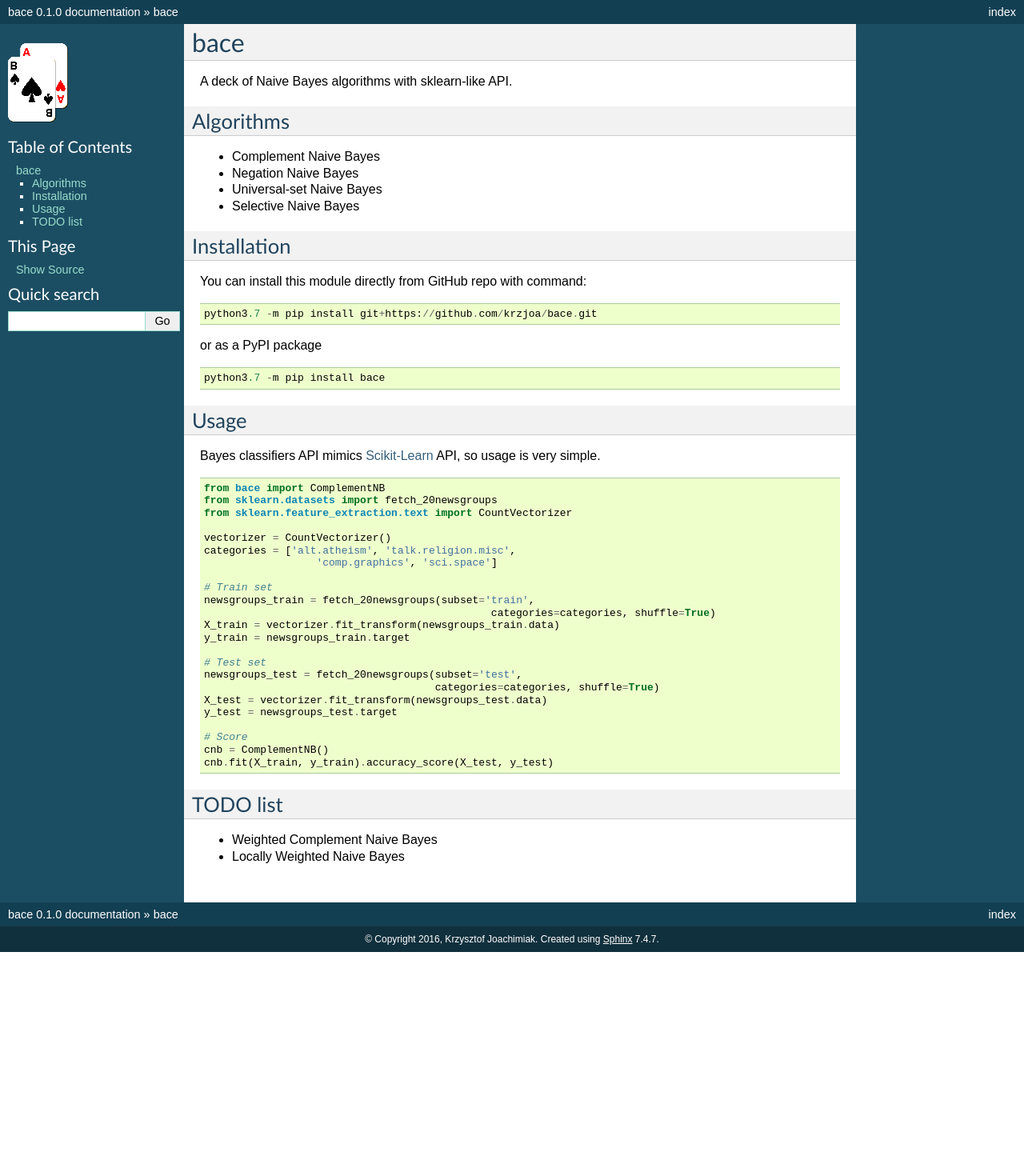
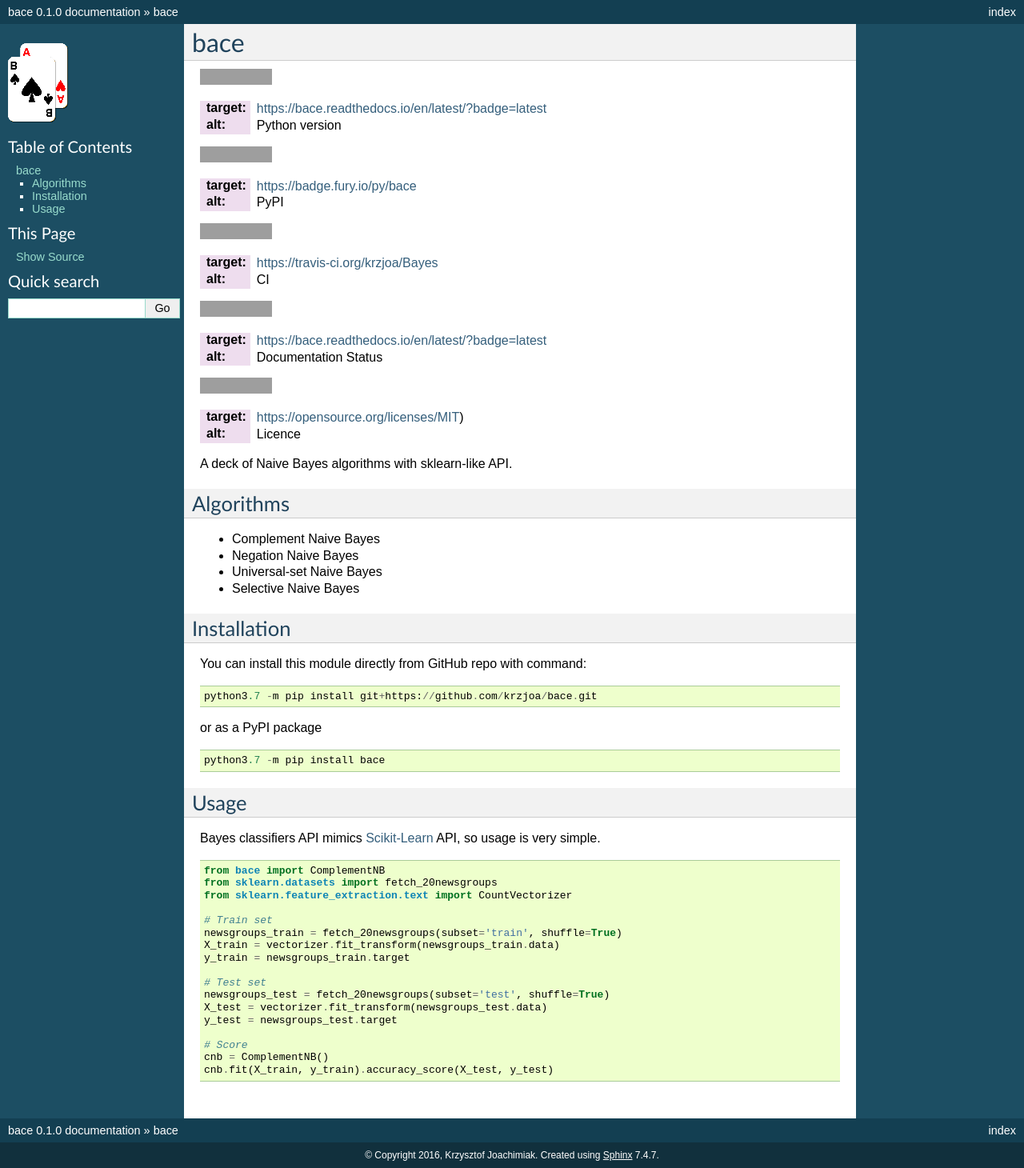
Before and after one commit to krzjoa/bace, a Sphinx documentation site: the page built from docs/source/README.rst, in a window 1280 px wide. Shown: the whole page at 80% size. Built offline with Sphinx 7.4.7, drawn with Linux system fonts in a browser that asks for light colours; before the commit the page ends 1190 px from its top, so only the background shows below that; grey boxes are pictures that could not be loaded.

Commit message:
NNB corrected

```diff
--- a/docs/source/README.rst
+++ b/docs/source/README.rst
@@ -1,16 +1,29 @@
 bace
 ====
+.. image:: https://img.shields.io/badge/python-3.7-blue.svg
+:target: https://bace.readthedocs.io/en/latest/?badge=latest
+:alt: Python version
+.. image:: https://readthedocs.org/projects/bace/badge/?version=latest
+:target: https://badge.fury.io/py/bace
+:alt: PyPI
+.. image:: https://travis-ci.org/rasbt/mlxtend.svg?branch=master
+:target: https://travis-ci.org/krzjoa/Bayes
+:alt: CI
+.. image:: https://readthedocs.org/projects/bace/badge/?version=latest
+:target: https://bace.readthedocs.io/en/latest/?badge=latest
+:alt: Documentation Status
+.. image:: https://img.shields.io/badge/License-MIT-yellow.svg
+:target: https://opensource.org/licenses/MIT)
+:alt: Licence
+
 A deck of Naive Bayes algorithms with sklearn-like API.
 
 Algorithms
 ----------
-
-
 * Complement Naive Bayes
 * Negation Naive Bayes
 * Universal-set Naive Bayes
 * Selective Naive Bayes
-
 Installation
 ------------
 
@@ -37,29 +50,16 @@ Bayes classifiers API mimics `Scikit-Learn <http://scikit-learn.org/stable/modul
    from sklearn.datasets import fetch_20newsgroups
    from sklearn.feature_extraction.text import CountVectorizer
 
-   vectorizer = CountVectorizer()
-   categories = ['alt.atheism', 'talk.religion.misc',
-                     'comp.graphics', 'sci.space']
-
    # Train set
-   newsgroups_train = fetch_20newsgroups(subset='train',
-                                                 categories=categories, shuffle=True)
+   newsgroups_train = fetch_20newsgroups(subset='train', shuffle=True)
    X_train = vectorizer.fit_transform(newsgroups_train.data)
    y_train = newsgroups_train.target
 
    # Test set
-   newsgroups_test = fetch_20newsgroups(subset='test',
-                                        categories=categories, shuffle=True)
+   newsgroups_test = fetch_20newsgroups(subset='test', shuffle=True)
    X_test = vectorizer.fit_transform(newsgroups_test.data)
    y_test = newsgroups_test.target
 
    # Score
    cnb = ComplementNB()
    cnb.fit(X_train, y_train).accuracy_score(X_test, y_test)
-
-TODO list
----------
-
-
-* Weighted Complement Naive Bayes
-* Locally Weighted Naive Bayes
```
Also changed, not shown: README.md (+3 -2 lines), 4 other files.
